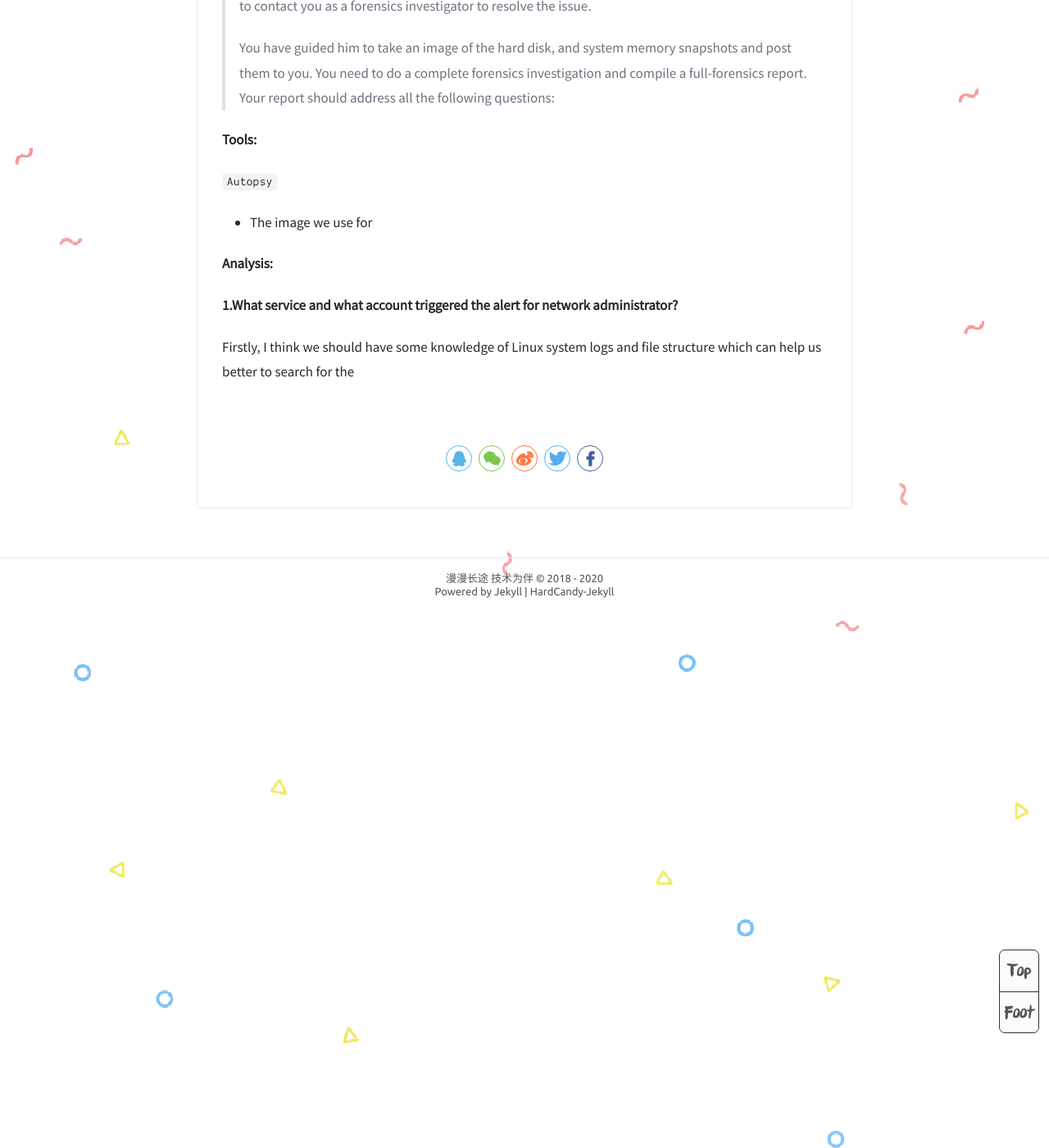
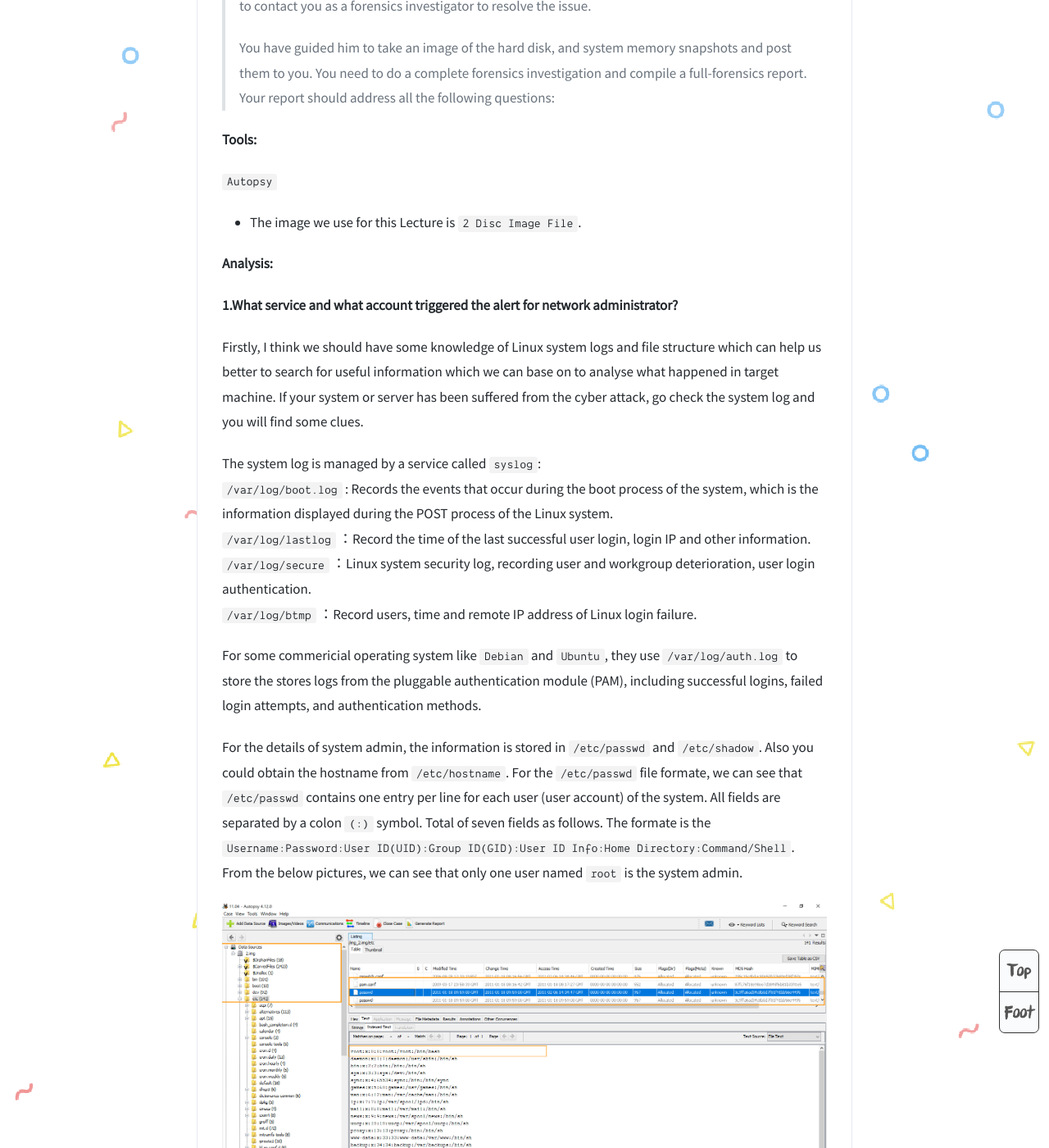
Before and after one commit to DoHerasYang/DoHerasYang.github.io, a Jekyll site: the page built from _posts/2019-12-19-Digital Forensics.md, in a window 1280 px wide and 1400 px high, scrolled down 21156 px. Shown: the whole window at 82% size. Built offline with Jekyll 4.4.1, drawn with Linux system fonts in a browser that asks for light colours; comment, search, counter and statistics services are not loaded; some of the changed text lies outside the part shown.

Commit message:
update Digital Forensics

```diff
--- a/_posts/2019-12-19-Digital Forensics.md
+++ b/_posts/2019-12-19-Digital Forensics.md
@@ -13,7 +13,7 @@ tags: Lectures
 
 > The content of this blog is based on the course CM6016 (Cyber Threat Hunting and Digital Forensics (AUTUMN 2019~20)) from the University of Sheffield.
 >
-> **@All the onowledge rights reserved by the owner of this course's materials and Nesrine Kaaniche at the University of Sheffield.**
+> **@All the konowledge rights are reserved by the owner of this course's materials and Nesrine Kaaniche at the University of Sheffield.**
 
 ### 1. Hacking Incident
 
@@ -199,7 +199,7 @@ The thoughts to solve this question is to discover the useful files which could
 
 We just follow our normal mind, we may not sotre our password in plaintext, so we tend to find something which can hide the text information. The `media files`, such as `pictures`, `music` and  `vedios`, should come to our mind at first. Meanwhile, we can check whether there is any documents file which provide hint for the location of passwrod. After we checj all the document file, we tend to search the result folder which has collected all the media files. Unfortunately, It seems that Frank is clever than we think.
 
-The file structure in Windows has one prominent features that each users has their unique forlder in `C:\users`. For the image of Windos system, it keeps this feature and the path should be `vol2\users`. We head down to this repositority and check all the folders such as `Document` and `Music`.  After the carefully searching, we can find our answer is under the folder `Personal Biz`.
+The file structure in Windows has one prominent features that each users has their unique forlder in `C:\users`. For the image of Windos system, it keeps this feature and the path should be `vol2\users`. We head down to this repositority and check all the folders such as `Document` and `Music`.  After the carefully searching, we can find our answer is under the directory named `Personal Biz`.
 
 ![05](/Pictures/Digital Forensics/Credit Card Fraud/05.png)
 
@@ -263,10 +263,36 @@ You can easily find the website history and cookies from the `Results` subbar. A
 
 `Autopsy`
 
-- The image we use for
+- The image we use for this Lecture is `2 Disc Image File`.
 
 **Analysis:**
 
 **1.What service and what account triggered the alert for network administrator?**
 
-Firstly, I think we should have some knowledge of Linux system logs and file structure which can help us better to search for the
+Firstly, I think we should have some knowledge of Linux system logs and file structure which can help us better to search for useful information which we can base on to analyse what happened in target machine.    If your system or server has been suffered from the cyber attack, go check the system log and you will find some clues.
+
+The system log is managed by a service called `syslog`:<br>`/var/log/boot.log` : Records the events that occur during the boot process of the system, which is the information displayed during the POST process of the Linux system.<br>`/var/log/lastlog`  ：Record the time of the last successful user login, login IP and other information.<br>`/var/log/secure`    ：Linux system security log, recording user and workgroup deterioration, user login authentication.<br>`/var/log/btmp`        ：Record users, time and remote IP address of Linux login failure.<br>
+
+For some commericial operating system like `Debian` and `Ubuntu`, they use `/var/log/auth.log` to store the stores logs from the pluggable authentication module (PAM), including successful logins, failed login attempts, and authentication methods.
+
+For the details of system admin, the information is stored in `/etc/passwd` and `/etc/shadow`. Also you could obtain the hostname from `/etc/hostname`. For the `/etc/passwd` file formate, we can see that `/etc/passwd` contains one entry per line for each user (user account) of the system. All fields are separated by a colon `(:)` symbol. Total of seven fields as follows. The formate is the `Username:Password:User ID(UID):Group ID(GID):User ID Info:Home Directory:Command/Shell`.  From the below pictures, we can see that only one user named `root` is the system admin.
+
+![01](/Pictures/Digital Forensics/Linux Forensics/01.png)
+
+Next we go to check the system log file, we can see that the remote attacker wanted to create a new users in  attacked system via `ssh`. In addition, the port name `22` is reserved for the `ssh` service. That means the service named `ssh` trigerrd the alert for network administrators. Ant the account's name is `ttyl`.
+
+![02](/Pictures/Digital Forensics/Linux Forensics/02.png)
+
+**2.What kind of system runs on targeted server? (OS, CPU, etc)**
+
+It is very easy to use the Unix commands to operate the Linux system as you want.
+
+We can obtain the system information by checking this file `/etc/issue`. For the information about the CPU, you can access the `/proc/cpuinfo` to obtain it. Also, you can find them from the log file at `/var/log/install/hardware-summary`.
+
+![03](/Pictures/Digital Forensics/Linux Forensics/03.png)
+
+**3.What processes were running on targeted server?**
+
+There is no log that logs the processes. They only way you would find it is if there was something written to the syslog . So the alternative way is to find the relevant log file which may have the crucial informartion about the process. We can try these log files `/var/logs/syslog` and ` /var/logs/messag`.
+
+**4.What are attackers IP and target IP addresses?**
```
Also changed, not shown: Pictures/Digital Forensics/Linux Forensics/01.png (added), Pictures/Digital Forensics/Linux Forensics/02.png (added), Pictures/Digital Forensics/Linux Forensics/03.png (added), 3 other files.
